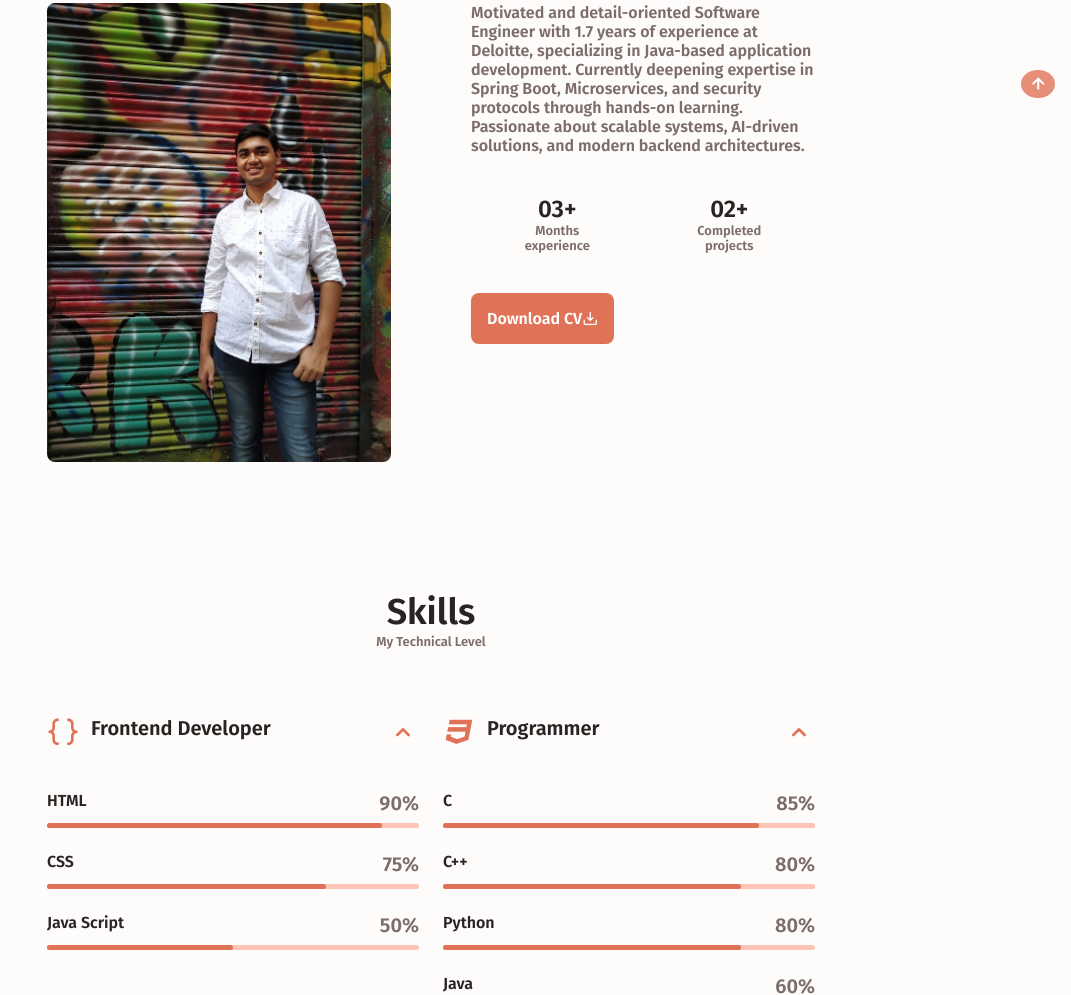
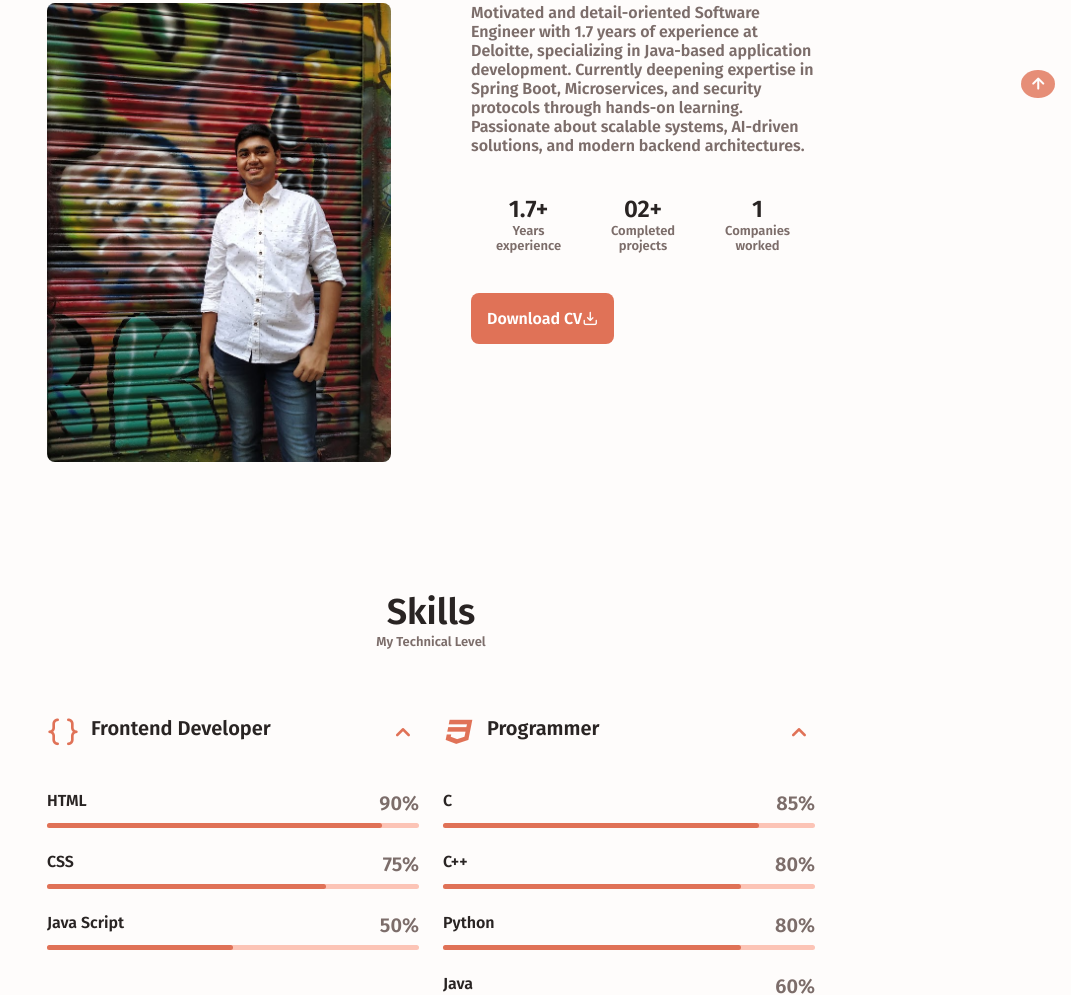
Before and after one commit to manjoydutta/CV, a plain HTML site: page index.html in a window 1280 px wide. Shown: the part 862-1857 px from the top of the page, without its empty margins (209-1280 px from the left). Drawn offline with nearby package versions, Linux system fonts and the light colour scheme; a web font is replaced by a local one.

Commit message:
Update index.html
Add 1 Company

```diff
--- a/index.html
+++ b/index.html
@@ -115,17 +115,17 @@
                         <p class="about_description">Motivated and detail-oriented Software Engineer with 1.7 years of experience at Deloitte, specializing in Java-based application development. Currently deepening expertise in Spring Boot, Microservices, and security protocols through hands-on learning. Passionate about scalable systems, AI-driven solutions, and modern backend architectures.</p>
                         <div class="about_info">
                             <div>
-                                <span class="about_info-title">03+</span>
-                                <span class="about_info-name">Months<br> experience</span>
+                                <span class="about_info-title">1.7+</span>
+                                <span class="about_info-name">Years<br> experience</span>
                             </div>
                             <div>
                                 <span class="about_info-title">02+</span>
                                 <span class="about_info-name">Completed<br> projects</span>
                             </div>
-                            <!-- <div>
-                                <span class="about_info-title">00+</span>
+                            <div>
+                                <span class="about_info-title">1</span>
                                 <span class="about_info-name">Companies<br> worked</span>
-                            </div> -->
+                            </div>
                         </div>
                         <div class="about_buttons">
                             <a titlt="print screen" alt="printCV" onclick="window.print();" target="_black" class="button button--flex"> Download CV <i class="uil uil-import button_icon"></i>
```
